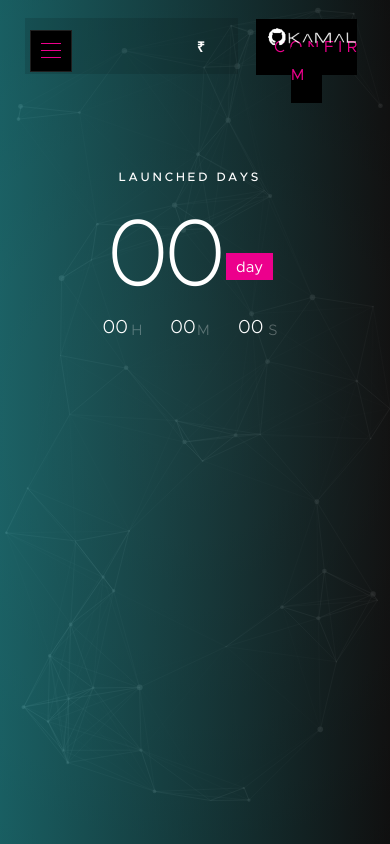
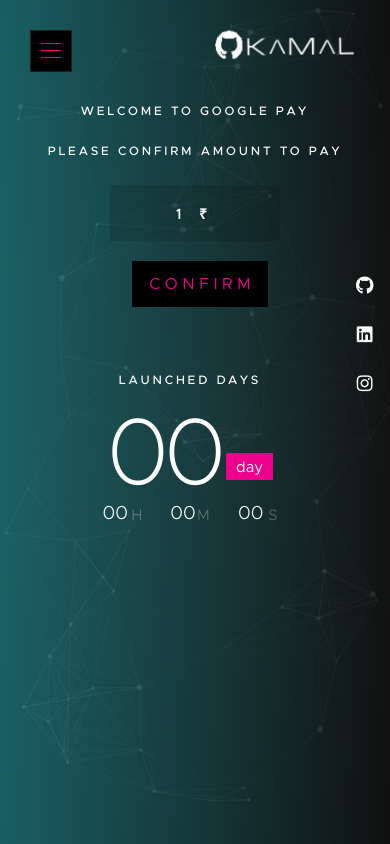
Before and after one commit to mrkmlkantsrma/GPay, a PHP site: page / in a window 390 px wide. Run offline with PHP 8.4, Linux system fonts and the light colour scheme.

Commit message:
css-changes

```diff
--- a/css/main.css
+++ b/css/main.css
@@ -39,7 +39,7 @@
  * # base style overrides - (_document-setup.scss)
  *
  * ------------------------------------------------------------------- */
-html {
+ html {
   font-size: 10px;
 }
 
@@ -1698,60 +1698,6 @@ html.no-csstransitions .home-content__main {
 
 }
 
-@media only screen and (max-width:1000px) {
-  .s-home,
-  .home-content {
-    display: block;
-  }
-
-  .home-content {
-    overflow-y: auto;
-  }
-
-  .home-content {
-    padding-bottom: 0;
-  }
-
-  .home-content br {
-    display: none;
-  }
-
-  .home-content__main,
-  .home-copyright {
-    max-width: 700px;
-  }
-
-  .home-content__text,
-  .home-content__counter {
-    width: 100% !important;
-    float: none !important;
-    clear: both !important;
-    margin-left: 0;
-    margin-right: 0;
-  }
-
-  .home-content__text {
-    padding-right: 60px;
-    margin-bottom: 7.2rem;
-  }
-
-  .home-content__counter .top {
-    display: inline-block;
-    margin: 0;
-  }
-
-  .home-copyright {
-    position: static;
-    width: auto;
-    margin-top: 9rem;
-    padding: 30px 15px 42px;
-  }
-
-  .home-content__line {
-    display: none;
-  }
-
-}
 
 @media only screen and (max-width:800px) {
   .home-content__main,
@@ -1839,37 +1785,7 @@ html.no-csstransitions .home-content__main {
 
 }
 
-@media only screen and (max-width:500px) {
-  .s-home {
-    min-height: 642px;
-    text-align: center;
-  }
-
-  .home-content h3 {
-    padding-left: 0;
-  }
-
-  .home-content h3::before {
-    display: none;
-  }
-
-  .home-content h1 {
-    font-size: 3.3rem;
-  }
-
-  .home-content__main {
-    max-width: 420px;
-  }
-
-  .home-copyright span {
-    display: block;
-  }
-
-  .home-copyright span::after {
-    display: none;
-  }
-
-}
+
 
 @media only screen and (max-width:400px) {
   .s-home {
@@ -1878,11 +1794,6 @@ html.no-csstransitions .home-content__main {
 
   .home-logo {
     right: 30px;
-  }
-
-  .home-logo img {
-    width: 95px;
-    height: 24px;
   }
 
   .home-content h1 {
@@ -2198,16 +2109,7 @@ html.no-csstransitions .home-content__main {
 
 }
 
-@media only screen and (max-width:1000px) {
-  .s-info h1 {
-    font-size: 4.8rem;
-  }
-
-  .info-social li {
-    width: 100%;
-  }
-
-}
+
 
 @media only screen and (max-width:950px) {
   .info-wrapper {
@@ -2368,3 +2270,145 @@ html.no-csstransitions .home-content__main {
   margin-top: -2rem;
   margin-bottom: 2rem;
 }
+
+
+
+@media only screen and (max-width:600px) {
+  .s-home {
+    min-height: 642px;
+    text-align: center;
+  }
+  .home-social {
+    right: 1rem;
+  }
+
+  .home-content h3 {
+    padding-left: 0;
+    margin-bottom: 25px;
+  }
+  .home-logo img {
+    width: 150px;
+    height: 40px;
+  }
+  .home-content__counter .top {
+    display: inline-block;
+    margin: 0;
+    width: 100%;
+  }
+
+  .home-content h3::before {
+    display: none;
+  }
+
+  .home-content h1 {
+    font-size: 3.3rem;
+  }
+  .home-content .home-content__text{
+    margin-bottom: 8rem;
+  }
+
+  .home-content__main {
+    max-width: 420px;
+    margin-top: 11rem;
+  }
+
+  .home-copyright span {
+    display: block;
+  }
+
+  .home-copyright span::after {
+    display: none;
+  }
+
+  /* .confirmDiv {
+    display: block;
+  }
+  .confirmDiv .confirmAmount{
+      letter-spacing: 9px;
+      width: 100%;
+      text-align: center;
+      height: 5rem;
+  } */
+  .confirmDiv  .confirmbtn {
+    padding: 13px 17px;
+  }
+
+}
+
+@media only screen and (max-width:1000px) {
+  .s-home,
+  .home-content {
+    display: block;
+  }
+
+  .home-content {
+    overflow-y: auto;
+  }
+  .s-info h1 {
+    font-size: 4.8rem;
+  }
+
+  .info-social li {
+    width: 100%;
+  }
+
+  .home-content {
+    padding-bottom: 0;
+    text-align: center;
+  }
+
+  .home-content br {
+    display: none;
+  }
+  .home-content__main{
+    margin-top: 11rem;
+  }
+  .home-content__main,
+  .home-copyright {
+    max-width: 700px;
+  }
+
+  .home-content__text,
+  .home-content__counter {
+    width: 100% !important;
+    float: none !important;
+    clear: both !important;
+    margin-left: 0;
+    margin-right: 0;
+  }
+
+  .home-content__text {
+    padding-right: 0px;
+    margin-bottom: 7.2rem;
+  }
+
+  .home-content__counter .top {
+    display: inline-block;
+    margin: 0;
+  }
+
+  .home-copyright {
+    position: static;
+    width: auto;
+    margin-top: 9rem;
+    padding: 30px 15px 42px;
+  }
+
+  .home-content__line {
+    display: none;
+  }
+  .confirmDiv {
+    display: block;
+    text-align: center;
+  }
+  .confirmDiv .confirmAmount {
+    width: 50%;
+    margin-left: 25%;
+    text-align: center;
+    letter-spacing: 7px;
+  }
+  .home-social {
+    display: block !important;
+  }
+
+}
```
